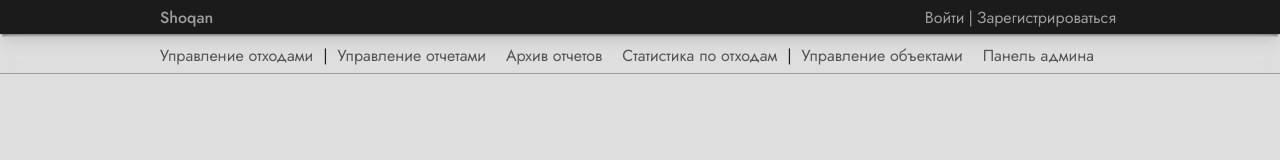
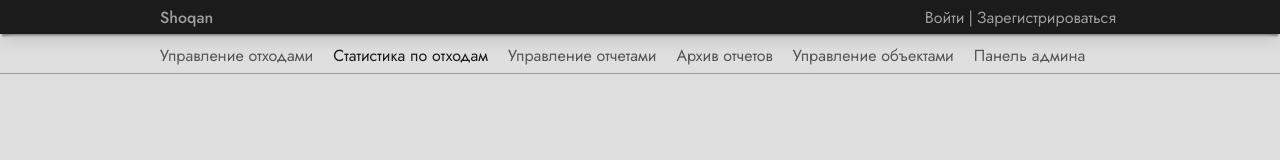
Before and after one commit to deger4beger/kzenergy-2, a React (Create React App) app: page /signin in a window 1280 px wide. Shown: the top 160 px of the page. Built offline with nearby package versions, Linux system fonts and the light colour scheme.

Commit message:
Statistic opened for worker

```diff
--- a/src/app/parts/Header/index.tsx
+++ b/src/app/parts/Header/index.tsx
@@ -5,8 +5,6 @@ import { useAppDispatch, useAppSelector } from "app/hooks/redux"
 import { logout } from "lib/redux/auth/slice"
 import { RouteNames } from "app/router"
 import { UserRoles } from "types/user"
-
-const Divider = () => <div>|</div>
 
 const Header = () => {
 
@@ -41,7 +39,7 @@ const Header = () => {
 								<Link className={s.btn} to={RouteNames.SIGNIN}>
 									Войти
 								</Link>
-								<Divider />
+								<div> | </div>
 								<Link className={s.btn} to={RouteNames.SIGNUP}>
 									Зарегистрироваться
 								</Link>
@@ -61,7 +59,15 @@ const Header = () => {
 					>
 						Управление отходами
 					</Link>
-					<Divider />
+					<Link
+						className={cn(s.link, {
+							[s.disabled]: role === UserRoles.Admin,
+							[s.active]: location === RouteNames.COMPANY_OVERVIEW
+						})}
+						to={RouteNames.COMPANY_OVERVIEW}
+					>
+						Статистика по отходам
+					</Link>
 					<Link
 						className={cn(s.link, {
 							[s.disabled]: role !== UserRoles.Ecologist,
@@ -80,16 +86,6 @@ const Header = () => {
 					>
 						Архив отчетов
 					</Link>
-					<Link
-						className={cn(s.link, {
-							[s.disabled]: role !== UserRoles.Ecologist,
-							[s.active]: location === RouteNames.COMPANY_OVERVIEW
-						})}
-						to={RouteNames.COMPANY_OVERVIEW}
-					>
-						Статистика по отходам
-					</Link>
-					<Divider />
 					<Link
 						className={cn(s.link, {
 							[s.disabled]: role !== UserRoles.Admin,
--- a/src/app/router/index.ts
+++ b/src/app/router/index.ts
@@ -31,6 +31,7 @@ export const unauthorizedRoutes: IRoute[] = [
 
 export const facilityRoutes: IRoute[] = [
   {path: RouteNames.WASTE_MANAGEMENT, exact: true, component: WasteManagement},
+  {path: RouteNames.COMPANY_OVERVIEW, exact: true, component: CompanyOverview}
 ]
 
 export const ecologyRoutes: IRoute[] = [
```
